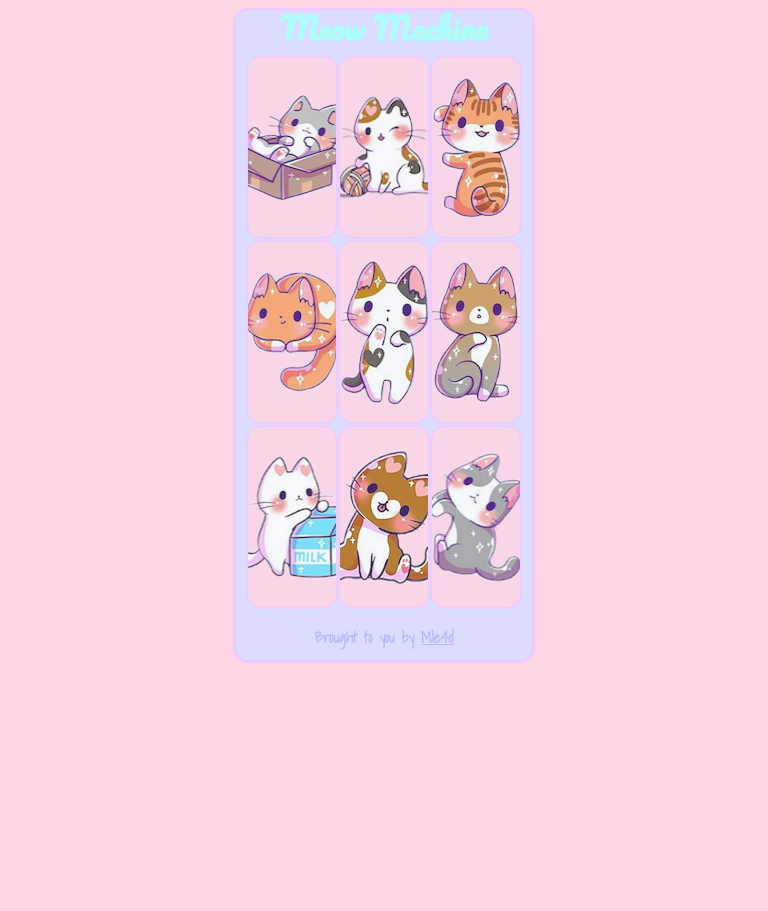
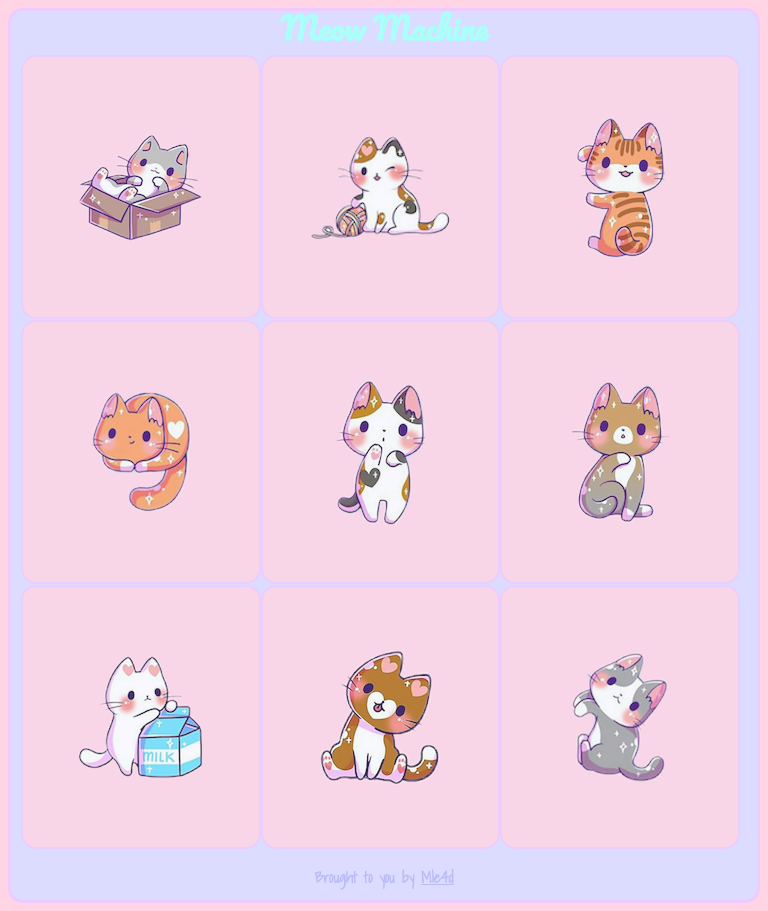
Before and after one commit to mle4d/MeowMachine, a React app: page / in a window 768 px wide. Before the commit the page ends 800 px from the top, so only its background shows below. Built offline with nearby package versions, Linux system fonts and the light colour scheme.

Commit message:
full screen for mobile view

```diff
--- a/src/components/app.css
+++ b/src/components/app.css
@@ -31,3 +31,14 @@ a {
   font-family: 'Shadows Into Light', cursive;
   font-size: 2vw;
 }
+@media screen and (max-width: 1080px) and (min-width: 400px) {
+  section {
+    margin: auto;
+    width: auto;
+    height: auto;
+    background-color: #dbdcff;
+    border-radius: 15px;
+    border: solid #eecbff;
+    padding: 10px;
+  }
+}
--- a/src/components/button.css
+++ b/src/components/button.css
@@ -10,3 +10,16 @@
     background: no-repeat center #ffd4e5;
   }
   button:hover {opacity: 1}
+  @media screen and (max-width: 1080px) and (min-width: 400px) {
+    button {
+      height: 33vh;
+      width: 33%;
+      margin: auto;
+      border-radius: 15px;
+      border: 2px solid #eecbff;
+      justify-content: space-around;
+      opacity: 0.85;
+      background: no-repeat center #ffd4e5;
+    }
+    button:hover {opacity: 1}
+  }
```
